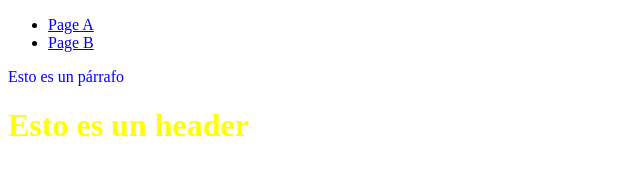
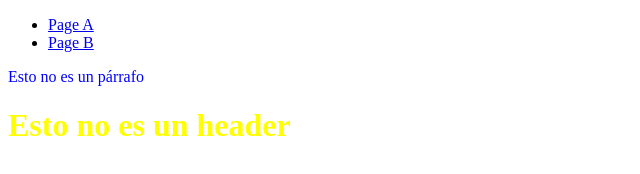
Before and after one commit to IMTHEBIGGESTLOL/Tarea_3-4_AEC, a plain HTML site: page index.html in a window 1280 px wide. Shown: the whole page, without its empty margins (0-640 px from the left). Drawn offline with nearby package versions, Linux system fonts and the light colour scheme.

Commit message:
commit conflicto Daniel

```diff
--- a/index.html
+++ b/index.html
@@ -24,8 +24,8 @@
             </div>
             </nav>
 
-        <p>Esto es un párrafo</p>
-        <h1>Esto es un header</h1>
+        <p>Esto no es un párrafo</p>
+        <h1>Esto no es un header</h1>
 
         <script src="scripts/script.js"></script>
 
```
